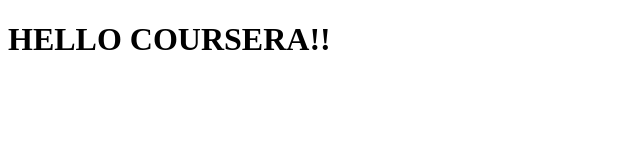
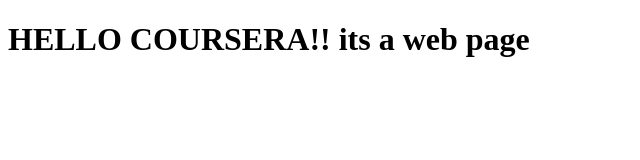
Before and after one commit to uk2001thakur/courseraa-test, a plain HTML site: page index.html in a window 1280 px wide. Shown: the whole page, without its empty margins (0-640 px from the left). Drawn offline with Linux system fonts and the light colour scheme.

Commit message:
small addition to page

```diff
--- a/index.html
+++ b/index.html
@@ -4,6 +4,6 @@
 	<title>Hello Coursera!</title>
 	</head>
 	<body>
-		<h1>HELLO COURSERA!!</h1>
+		<h1>HELLO COURSERA!! its a web page </h1>
 	</body>
 </html>
```
